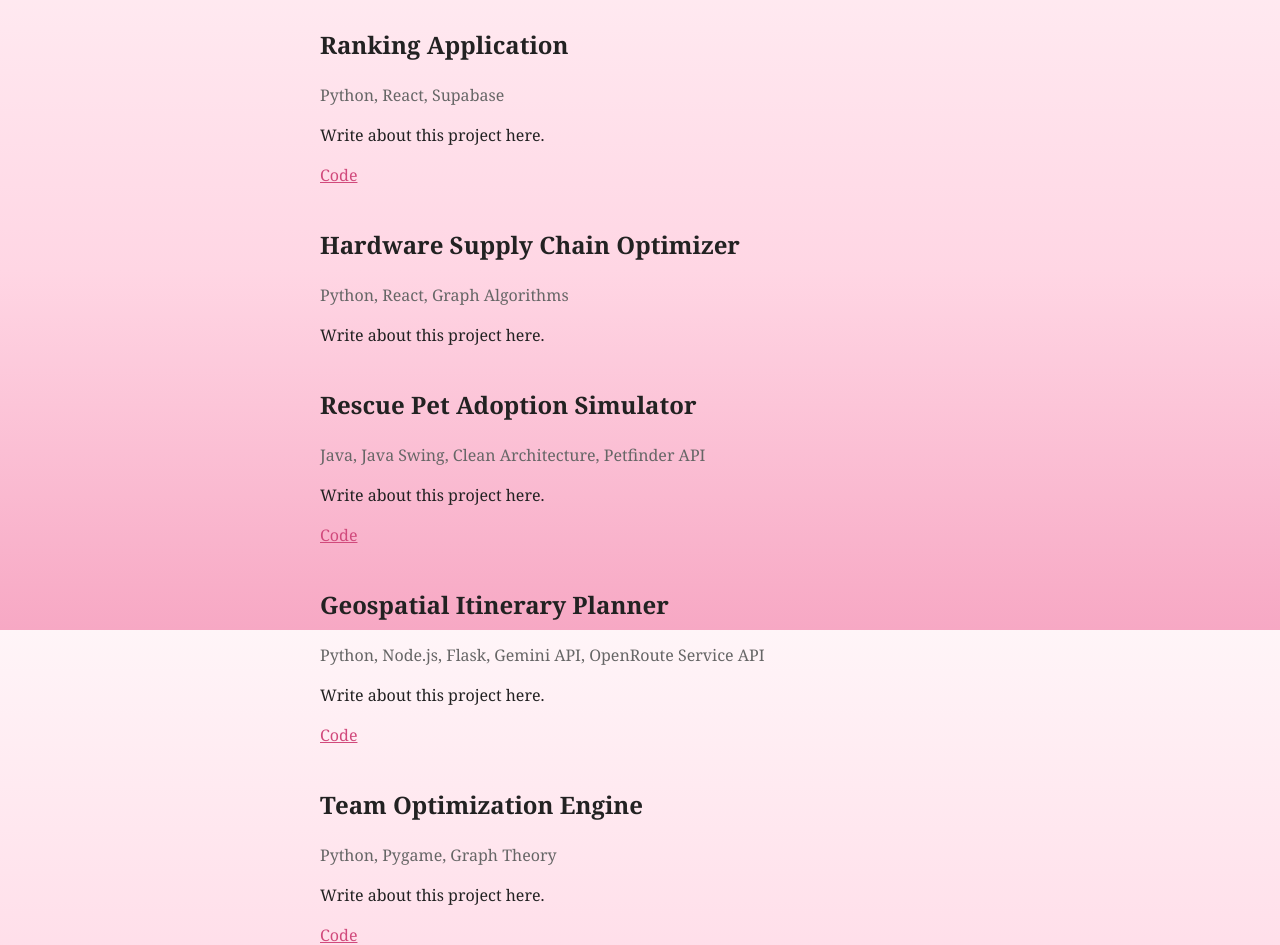
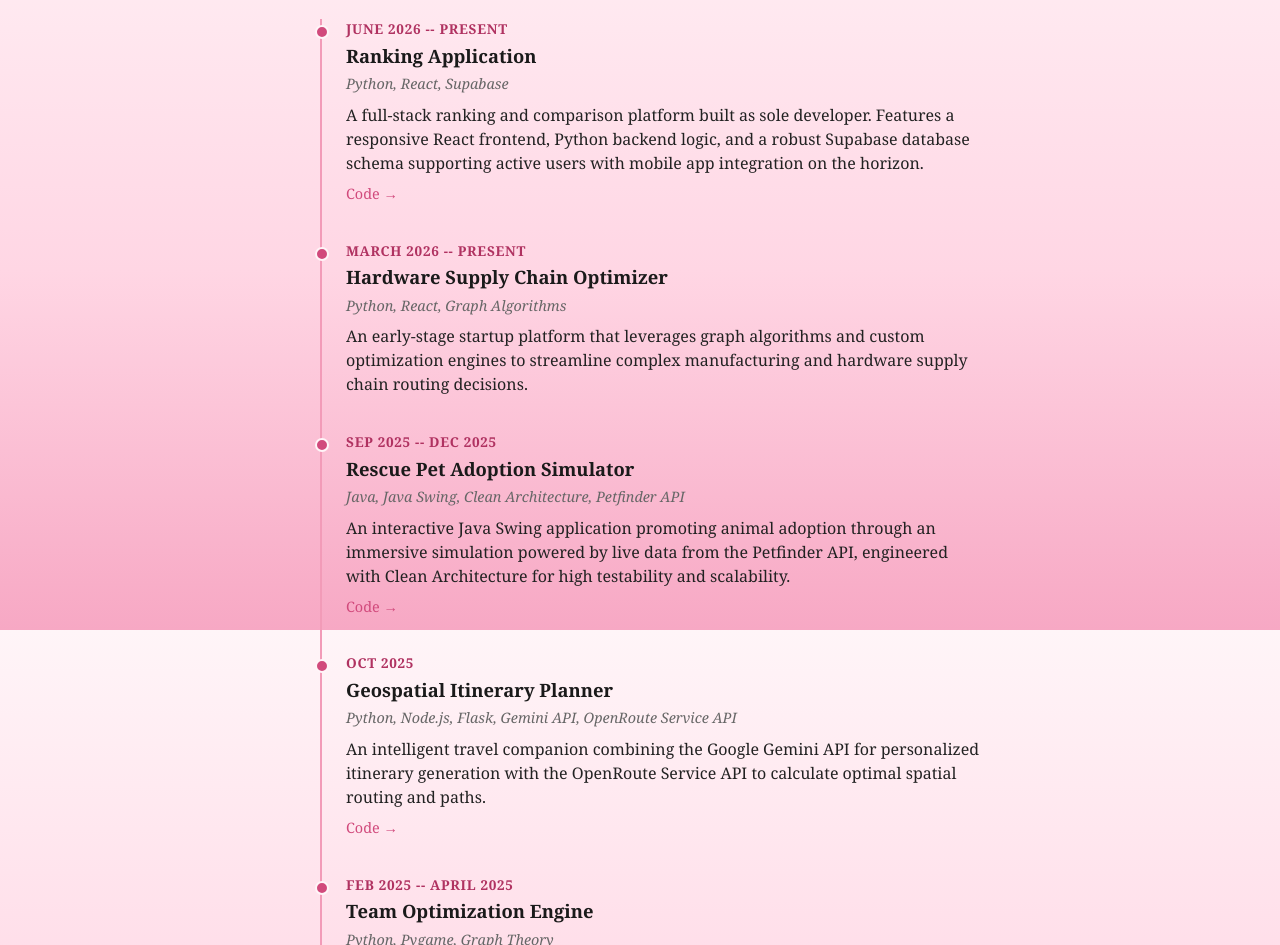
Before and after one commit to kriebelg/kriebelg.github.io, a plain HTML site: page projects.html in a window 1280 px wide. Shown: the part 170-1115 px from the top of the page. Drawn offline with Linux system fonts and the light colour scheme.

Commit message:
Enhance project page with timeline and styles
Added timeline structure for project descriptions and updated styles.

```diff
--- a/projects.html
+++ b/projects.html
@@ -7,16 +7,68 @@
 <style>
   html { min-height: 100%; background: linear-gradient(180deg, #fff5f8 0%, #ffd6e4 55%, #f7a8c4 100%) fixed; }
   body {
-    max-width: 640px;
+    max-width: 680px;
     margin: 0 auto;
     padding: 48px 16px 64px;
     font-family: Georgia, serif;
     line-height: 1.5;
     color: #222;
   }
-  a { color: #d14a7c; }
-  h2 { margin-top: 40px; }
-  .skills { color: #666; }
+  a { color: #d14a7c; text-decoration: none; }
+  a:hover { text-decoration: underline; }
+  h1 { margin-bottom: 32px; }
+
+  /* Timeline Styling */
+  .timeline {
+    position: relative;
+    margin-left: 20px;
+    padding-left: 24px;
+    border-left: 2px solid #f29bb8;
+  }
+  .timeline-item {
+    position: relative;
+    margin-bottom: 36px;
+  }
+  .timeline-item:last-child {
+    margin-bottom: 0;
+  }
+  /* Timeline dot */
+  .timeline-item::before {
+    content: '';
+    position: absolute;
+    left: -31px;
+    top: 6px;
+    width: 10px;
+    height: 10px;
+    border-radius: 50%;
+    background: #d14a7c;
+    border: 2px solid #fff5f8;
+  }
+  .timeline-date {
+    font-size: 0.85rem;
+    font-weight: bold;
+    color: #b03261;
+    text-transform: uppercase;
+    letter-spacing: 0.05em;
+    margin-bottom: 2px;
+  }
+  h3 {
+    margin: 0 0 4px 0;
+    font-size: 1.15rem;
+    color: #1a1a1a;
+  }
+  .skills {
+    font-size: 0.9rem;
+    color: #666;
+    margin: 0 0 8px 0;
+    font-style: italic;
+  }
+  .project-desc {
+    margin: 0 0 8px 0;
+  }
+  .project-links {
+    font-size: 0.9rem;
+  }
 </style>
 </head>
 <body>
@@ -25,29 +77,48 @@
 
 <h1>Projects</h1>
 
-<h2>Ranking Application</h2>
-<p class="skills">Python, React, Supabase</p>
-<p>Write about this project here.</p>
-<p><a href="https://github.com/kriebelg">Code</a></p>
+<div class="timeline">
 
-<h2>Hardware Supply Chain Optimizer</h2>
-<p class="skills">Python, React, Graph Algorithms</p>
-<p>Write about this project here.</p>
+  <div class="timeline-item">
+    <div class="timeline-date">June 2026 -- Present</div>
+    <h3>Ranking Application</h3>
+    <p class="skills">Python, React, Supabase</p>
+    <p class="project-desc">A full-stack ranking and comparison platform built as sole developer. Features a responsive React frontend, Python backend logic, and a robust Supabase database schema supporting active users with mobile app integration on the horizon.</p>
+    <div class="project-links"><a href="https://github.com/kriebelg">Code →</a></div>
+  </div>
 
-<h2>Rescue Pet Adoption Simulator</h2>
-<p class="skills">Java, Java Swing, Clean Architecture, Petfinder API</p>
-<p>Write about this project here.</p>
-<p><a href="https://github.com/kriebelg">Code</a></p>
+  <div class="timeline-item">
+    <div class="timeline-date">March 2026 -- Present</div>
+    <h3>Hardware Supply Chain Optimizer</h3>
+    <p class="skills">Python, React, Graph Algorithms</p>
+    <p class="project-desc">An early-stage startup platform that leverages graph algorithms and custom optimization engines to streamline complex manufacturing and hardware supply chain routing decisions.</p>
+  </div>
 
-<h2>Geospatial Itinerary Planner</h2>
-<p class="skills">Python, Node.js, Flask, Gemini API, OpenRoute Service API</p>
-<p>Write about this project here.</p>
-<p><a href="https://github.com/kriebelg">Code</a></p>
+  <div class="timeline-item">
+    <div class="timeline-date">Sep 2025 -- Dec 2025</div>
+    <h3>Rescue Pet Adoption Simulator</h3>
+    <p class="skills">Java, Java Swing, Clean Architecture, Petfinder API</p>
+    <p class="project-desc">An interactive Java Swing application promoting animal adoption through an immersive simulation powered by live data from the Petfinder API, engineered with Clean Architecture for high testability and scalability.</p>
+    <div class="project-links"><a href="https://github.com/kriebelg">Code →</a></div>
+  </div>
 
-<h2>Team Optimization Engine</h2>
-<p class="skills">Python, Pygame, Graph Theory</p>
-<p>Write about this project here.</p>
-<p><a href="https://github.com/kriebelg">Code</a></p>
+  <div class="timeline-item">
+    <div class="timeline-date">Oct 2025</div>
+    <h3>Geospatial Itinerary Planner</h3>
+    <p class="skills">Python, Node.js, Flask, Gemini API, OpenRoute Service API</p>
+    <p class="project-desc">An intelligent travel companion combining the Google Gemini API for personalized itinerary generation with the OpenRoute Service API to calculate optimal spatial routing and paths.</p>
+    <div class="project-links"><a href="https://github.com/kriebelg">Code →</a></div>
+  </div>
+
+  <div class="timeline-item">
+    <div class="timeline-date">Feb 2025 -- April 2025</div>
+    <h3>Team Optimization Engine</h3>
+    <p class="skills">Python, Pygame, Graph Theory</p>
+    <p class="project-desc">A computational tool that uses graph theory and directed graph modeling to compute statistically ideal team compositions, complete with an interactive visual UI built using Pygame.</p>
+    <div class="project-links"><a href="https://github.com/kriebelg">Code →</a></div>
+  </div>
+
+</div>
 
 </body>
 </html>
```
